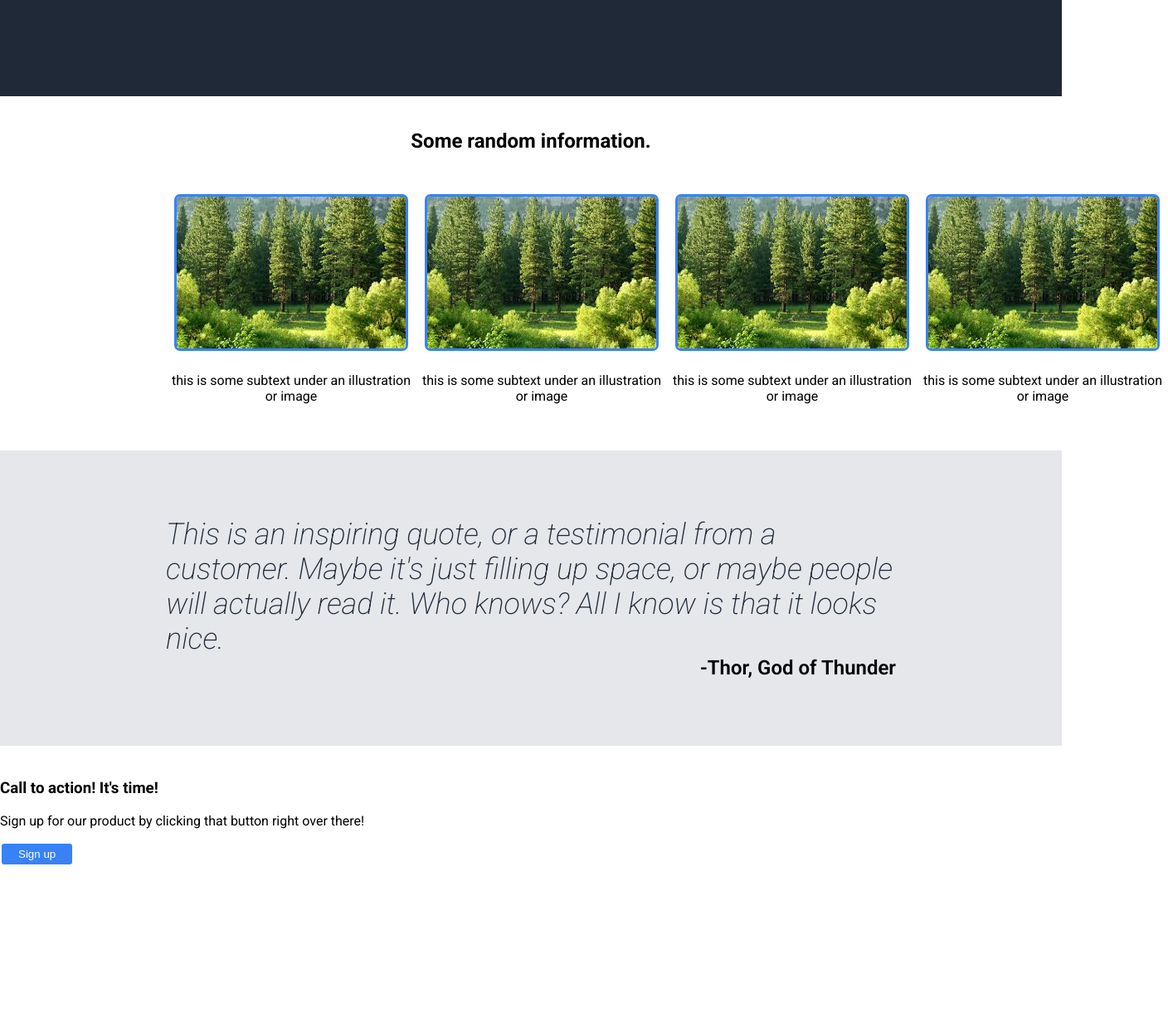
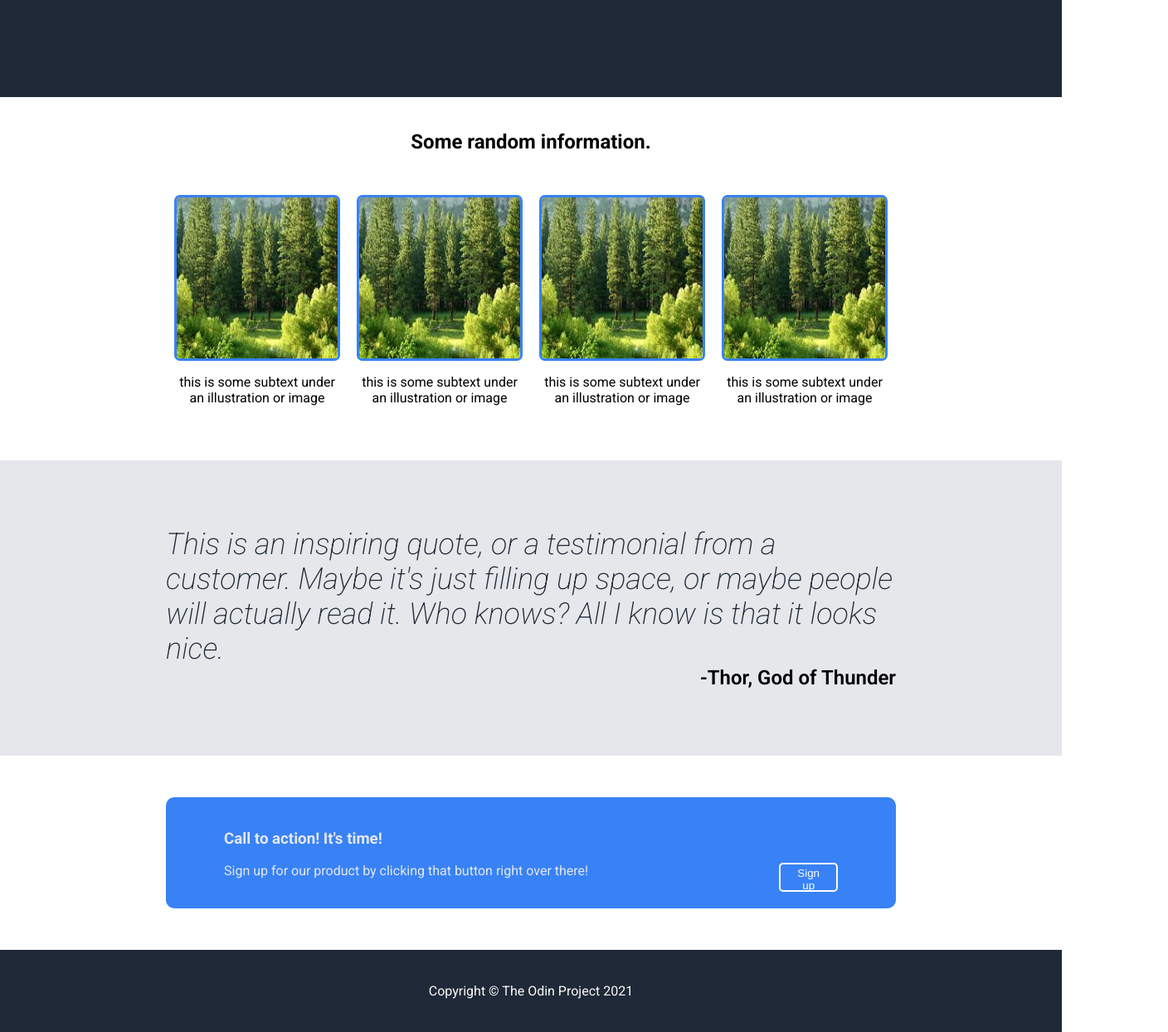
Before and after one commit to Kanibalfour/landing-page, a plain HTML site: page index.html in a window 1280 px wide. Shown: the part 342-1586 px from the top of the page at 83% size, 1408 px wide, since content can reach past the window. Before the commit the page ends 1386 px from the top, so only its background shows below. Drawn offline with Linux system fonts and the light colour scheme.

Commit message:
Added footer

```diff
--- a/index.html
+++ b/index.html
@@ -49,12 +49,17 @@
 				-Thor, God of Thunder
 			</div>
 		</div>
-		<div class="module2">
-			<div class="button-header">
+		<div class="content">
+			<div class="content-wrapper">
+				<div class="footer-text">
 				<h3>Call to action! It's time!</h3>
 				<p>Sign up for our product by clicking that button right over there!</p>
+				</div>
 				<button>Sign up</button>
 			</div>
+		</div>
+		<div class="content" id="footer">
+			Copyright © The Odin Project 2021
 		</div>
 	</body>
 
--- a/style.css
+++ b/style.css
@@ -9,8 +9,15 @@ body {
 	padding: 0px 200px;
 }
 
+#footer.content{
+	background-color: #1f2937;
+	padding: 40px;
+	text-align:center;
+	color:#f9faf8;
+}
+
 #blue.content{
-	padding: 10px 200px 40px 200px;
+	padding: 5px 200px 40px 200px;
 	background-color: #1f2937;
 }
 
@@ -23,11 +30,12 @@ body {
 .title-bar {
 	display: flex;
 	margin: 20px 0px;
+	align-items: flex-end;
 }
 
 .title-bar > .header-logo{
 	font-size: 24px;
-	font-weight:400;
+	font-weight: 600;
 	color:#f9faf8;
 }
 
@@ -79,11 +87,12 @@ h2{
 }
 
 div.info > div.img-box{
+	margin: 10px;
 	display: flex;
 	justify-content: center;
 	text-align: center;
 	flex-direction: column;
-	flex: 0 1 0;
+	flex: 1;
 
 }
 
@@ -92,11 +101,12 @@ div.info > div > p{
 }
 
 div.info > div > img{
-	margin: 10px;
-	flex: 1 1 100%;
-	min-height: 0%;
+	aspect-ratio: 1/1;
+	flex: 1;
 	border:3px solid #3882f6;
 	border-radius: 7px;
+	max-width: 100%;
+	height: auto;
 }
 
 
@@ -113,9 +123,21 @@ div .quote-src{
 	text-align: end;
 }
 
-div.module3 {
-	background-color: #e5e7eb;
+div.content-wrapper {
+	display:flex;
+	margin: 50px 0px;
+	padding: 20px 70px;
+	border-radius: 10px;
+	background-color: #3882f6;
+	flex: 0 0 auto;
+	justify-content: space-between;
+	align-items: flex-end;
 }
+
+div.content-wrapper > .footer-text{
+	color:#e5e7eb;
+}
+
 
 br { margin: 10px; line-height:5px; }
 
@@ -123,6 +145,9 @@ button {
 	background-color:#3882f6;
 	border: 2px solid white;
 	border-radius: 5px;
-	padding: 5px 20px;
+	padding: 3px 20px;
 	color: white;
+	flex: 0;
+	width: 100px;
+	height: 35px;
 }
```
